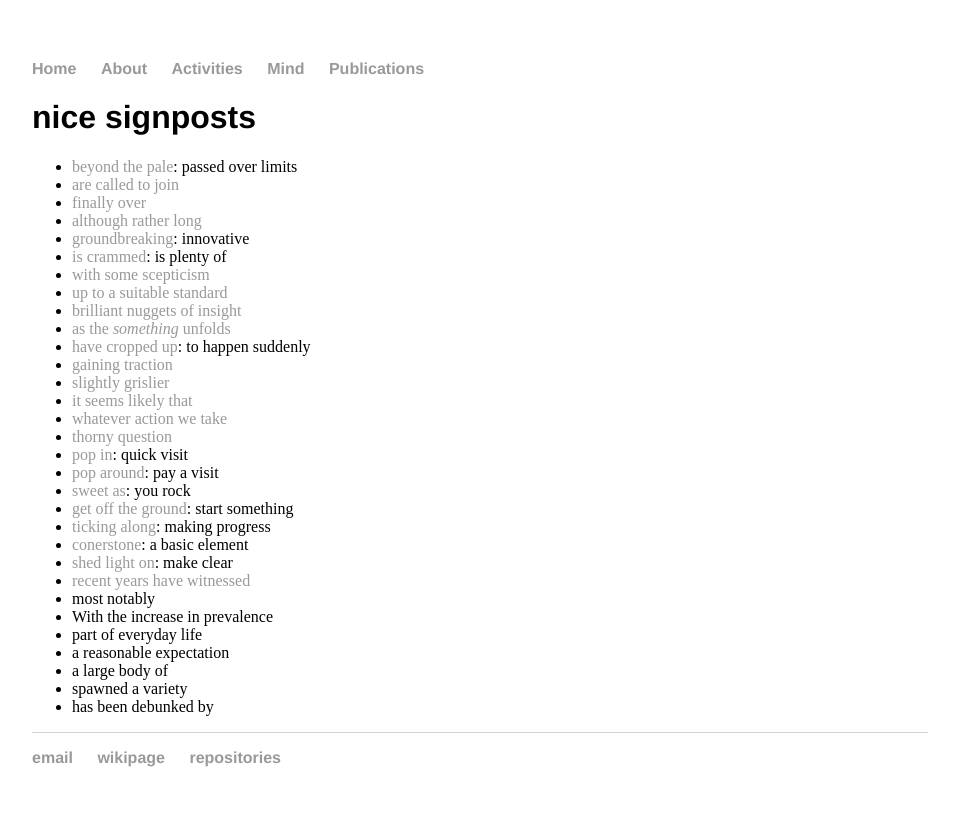
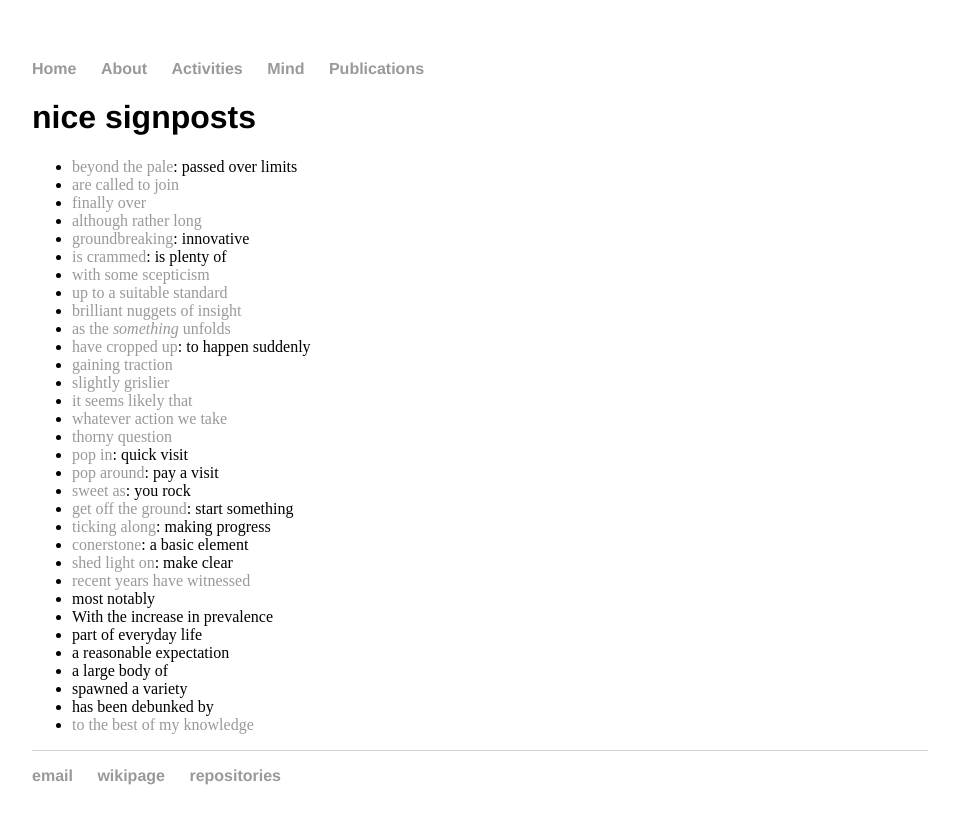
Before and after one commit to cleberjamaral/cleberjamaral.github.io, a Jekyll site: the page built from knowledge/language/expressions/nice-signposts.md, in a window 1280 px wide. Shown: the top 824 px of the page, without its empty margins (160-1119 px from the left). Built offline with Jekyll 4.4.1, drawn with Linux system fonts in a browser that asks for light colours; our own code applies the rules of GitHub Pages for plain Markdown files.

Commit message:
GitBook: [master] one page modified

```diff
--- a/knowledge/language/expressions/nice-signposts.md
+++ b/knowledge/language/expressions/nice-signposts.md
@@ -35,3 +35,4 @@ description: Signpost of nice words and phrases
 * a large body of
 * spawned a variety
 * has been debunked by
+* [to the best of my knowledge](https://www.macmillanthesaurus.com/to-the-best-of-my-knowledge)
```
